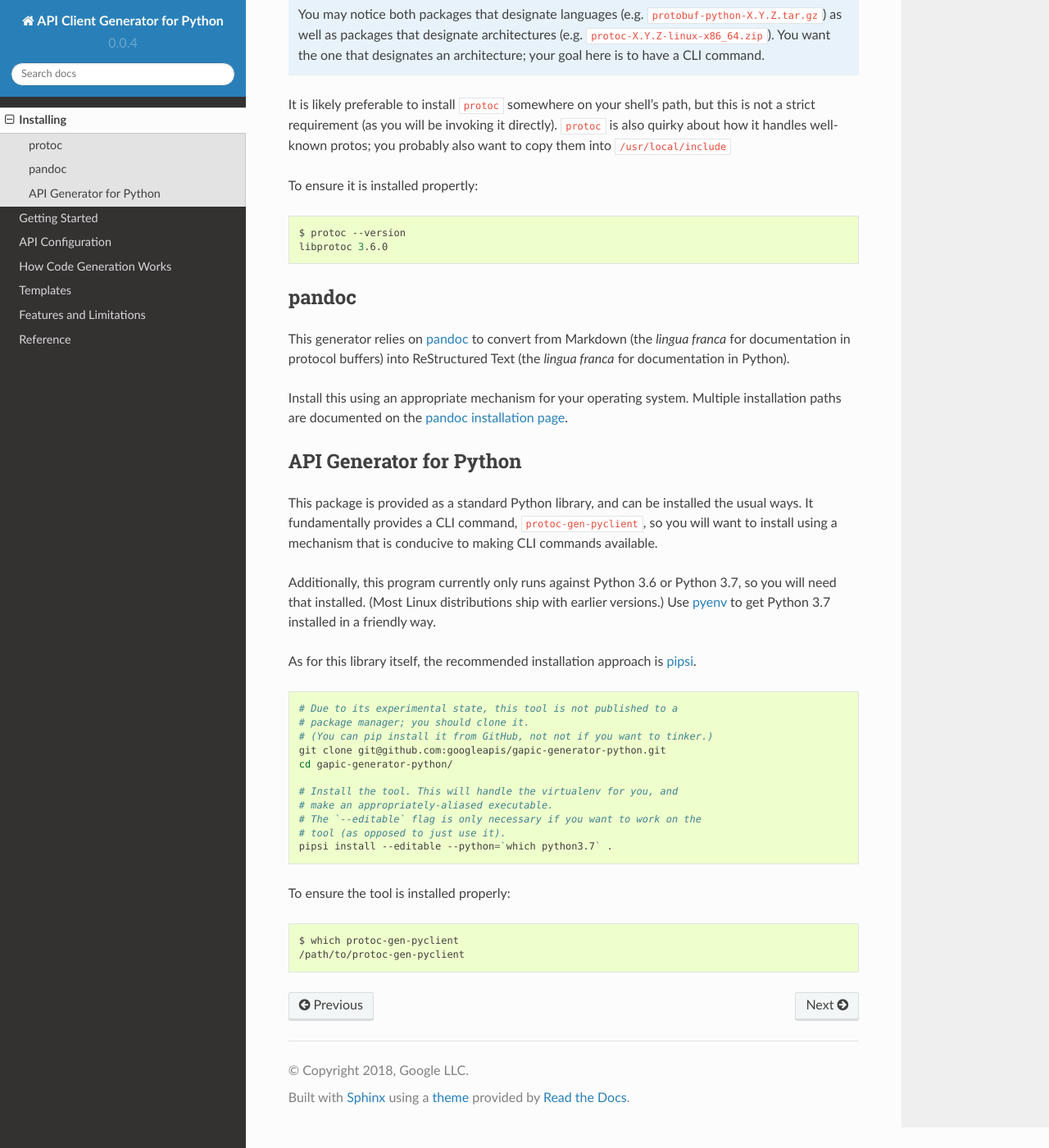
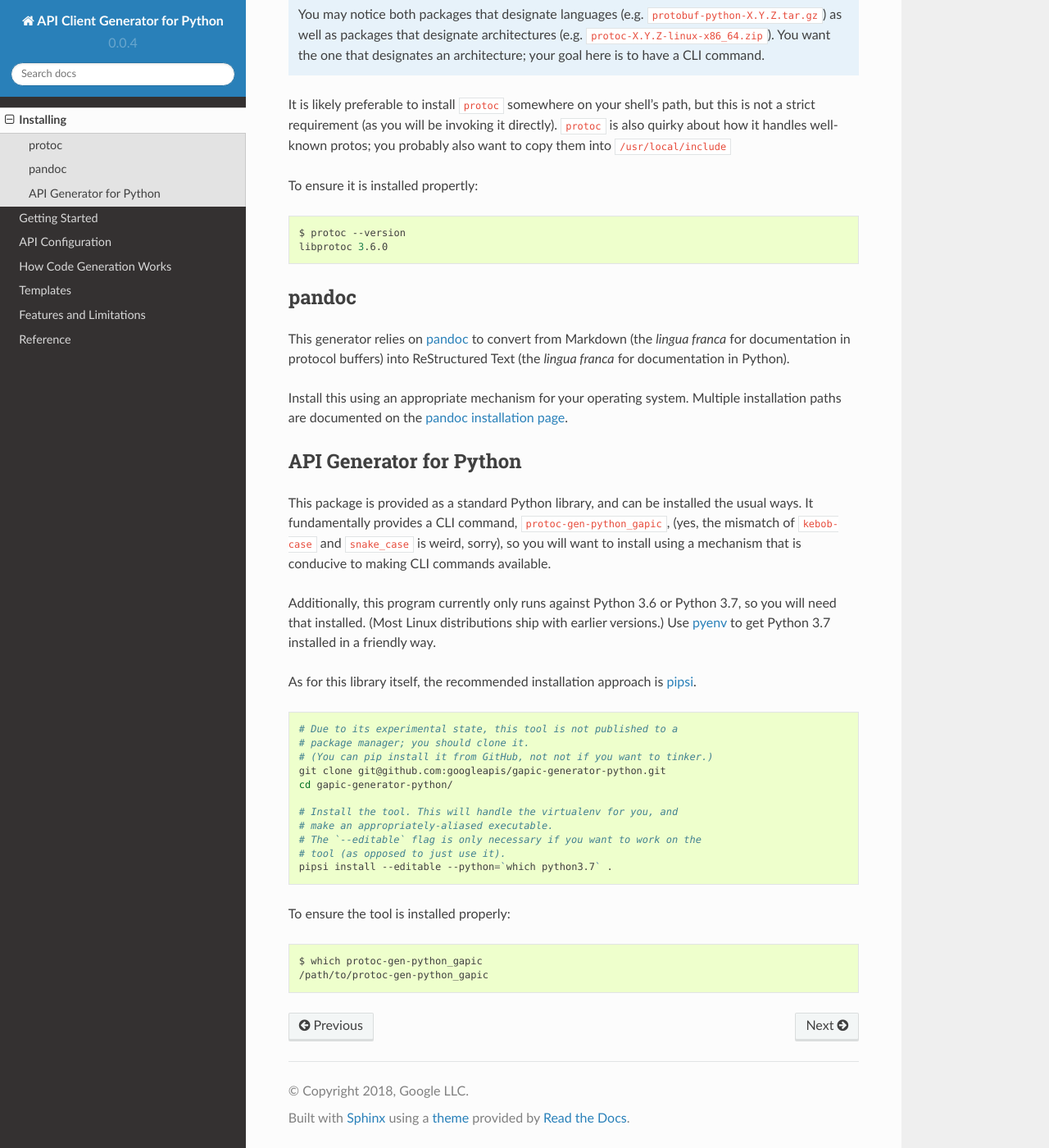
Before and after one commit to googleapis/gapic-generator-python, a Sphinx documentation site: the page built from docs/installing.rst, in a window 1280 px wide and 1400 px high, scrolled down 372 px. Shown: the whole window at 82% size. Built offline with Sphinx 7.4.7 and the Read the Docs theme 2.0.0, drawn with Linux system fonts in a browser that asks for light colours.

Commit message:
Update the executable name.
This makes the executable name be `protoc-gen-python_gapic`
(yes, the mixture of `kebob-case` and `snake_case` is a crime
against all that is good, right, and salutary; all alternatives
within the `protoc` constraints are worse) and the plugin
switch therefore becomes `--python_gapic_out`.

```diff
--- a/docs/getting-started.rst
+++ b/docs/getting-started.rst
@@ -59,7 +59,7 @@
   # assume that api-common-protos is next to it.
   $ protoc google/cloud/vision/v1/*.proto \
       --proto_path=../api-common-protos/ --proto_path=. \
-      --python_out=/dest/ --pyclient_out=/dest/
+      --python_out=/dest/ --python_gapic_out=/dest/
 
 .. note::
 
--- a/docs/installing.rst
+++ b/docs/installing.rst
@@ -52,7 +52,8 @@
 
 This package is provided as a standard Python library, and can be installed
 the usual ways. It fundamentally provides a CLI command,
-``protoc-gen-pyclient``, so you will want to install using a mechanism
+``protoc-gen-python_gapic``, (yes, the mismatch of ``kebob-case`` and
+``snake_case`` is weird, sorry), so you will want to install using a mechanism
 that is conducive to making CLI commands available.
 
 Additionally, this program currently only runs against Python 3.6 or
@@ -81,8 +82,8 @@
 
 .. code-block:: shell
 
-  $ which protoc-gen-pyclient
-  /path/to/protoc-gen-pyclient
+  $ which protoc-gen-python_gapic
+  /path/to/protoc-gen-python_gapic
 
 .. _pyenv: https://github.com/pyenv/pyenv
 .. _pipsi: https://github.com/mitsuhiko/pipsi
--- a/nox.py
+++ b/nox.py
@@ -71,7 +71,7 @@
         # Write out a client library for Showcase.
         session.run('protoc',
             f'--descriptor_set_in={tmp_dir}{os.path.sep}showcase.desc',
-            f'--pyclient_out={tmp_dir}',
+            f'--python_gapic_out={tmp_dir}',
             'google/showcase/v1alpha2/echo.proto',
         )
 
--- a/setup.py
+++ b/setup.py
@@ -36,7 +36,7 @@
     long_description=README,
     entry_points="""[console_scripts]
         protoc-gen-dump=gapic.cli.dump:dump
-        protoc-gen-pyclient=gapic.cli.generate:generate
+        protoc-gen-python_gapic=gapic.cli.generate:generate
     """,
     platforms='Posix; MacOS X',
     include_package_data=True,
```
